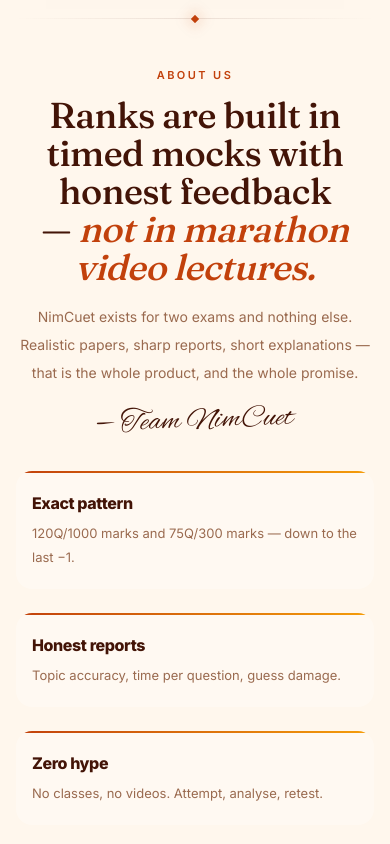
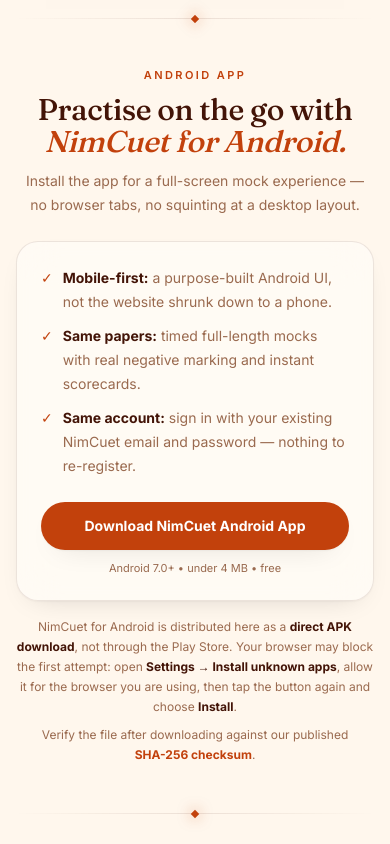
Before and after one commit to ABHAY-SG/NIMCET, a Next.js app: page / in a window 390 px wide. Shown: the part 4700-5544 px from the top of the page. Built offline with nearby package versions, Linux system fonts and the light colour scheme; no server answers.

Commit message:
feat: add NimCuet Android APK download

```diff
--- a/app/page.tsx
+++ b/app/page.tsx
@@ -4,6 +4,7 @@
 import Demo from "@/components/demo";
 import How from "@/components/how";
 import Pricing from "@/components/pricing";
+import DownloadApp from "@/components/download-app";
 import About from "@/components/about";
 import Faqs from "@/components/faqs";
 
@@ -43,6 +44,8 @@
       <Divider />
       <Pricing />
       <Divider />
+      <DownloadApp />
+      <Divider />
       <About />
       <Divider />
       <Faqs />
--- /dev/null
+++ b/components/download-app.tsx
@@ -0,0 +1,89 @@
+import Reveal from "@/components/reveal";
+
+// The signed release APK is committed under public/downloads and served straight
+// from this site — there is no Play Store listing, so the link points at the file
+// itself. Keeping the path in one place stops the button and the notes drifting.
+const APK_PATH = "/downloads/NimCuet.apk";
+const APK_SHA256_PATH = "/downloads/NimCuet.apk.sha256";
+
+const POINTS: Array<[string, string]> = [
+  ["Mobile-first", "a purpose-built Android UI, not the website shrunk down to a phone."],
+  ["Same papers", "timed full-length mocks with real negative marking and instant scorecards."],
+  ["Same account", "sign in with your existing NimCuet email and password — nothing to re-register."],
+];
+
+export default function DownloadApp() {
+  return (
+    <section id="download" className="mx-auto w-full scroll-mt-24 px-4 pb-12 sm:px-6 lg:px-8">
+      <Reveal className="text-center">
+        <p
+          className="text-[11px] font-semibold uppercase"
+          style={{ color: "var(--accent)", letterSpacing: "0.22em" }}
+        >
+          Android App
+        </p>
+        <h2 className="display mt-2.5 text-3xl sm:text-4xl">
+          Practise on the go with <em style={{ color: "var(--accent)" }}>NimCuet for Android.</em>
+        </h2>
+        <p className="mx-auto mt-3 max-w-xl text-sm leading-6" style={{ color: "var(--muted)" }}>
+          Install the app for a full-screen mock experience — no browser tabs, no
+          squinting at a desktop layout.
+        </p>
+      </Reveal>
+
+      <Reveal delay={0.08} className="mt-6">
+        <div className="premium-card mx-auto flex max-w-3xl flex-col gap-6 rounded-[22px] p-6 sm:p-8 md:flex-row md:items-center md:gap-8">
+          <ul className="flex-1 space-y-2.5 text-sm leading-6" style={{ color: "var(--muted)" }}>
+            {POINTS.map(([title, body]) => (
+              <li key={title} className="flex gap-2.5">
+                <span aria-hidden style={{ color: "var(--accent)" }}>
+                  ✓
+                </span>
+                <span>
+                  <span className="font-bold" style={{ color: "var(--text)" }}>
+                    {title}:
+                  </span>{" "}
+                  {body}
+                </span>
+              </li>
+            ))}
+          </ul>
+
+          <div className="flex flex-col items-center gap-2.5 md:w-64 md:shrink-0">
+            <a
+              href={APK_PATH}
+              download
+              className="cta-glow w-full rounded-full px-6 py-3.5 text-center text-sm font-bold"
+              style={{ background: "var(--btn-bg)", color: "var(--btn-text)", boxShadow: "var(--shadow-1)" }}
+            >
+              Download NimCuet Android App
+            </a>
+            <p className="text-center text-[11px] leading-4" style={{ color: "var(--muted)" }}>
+              Android 7.0+ • under 4 MB • free
+            </p>
+          </div>
+        </div>
+
+        <div className="mx-auto mt-4 max-w-2xl text-center text-xs leading-5" style={{ color: "var(--muted)" }}>
+          <p>
+            NimCuet for Android is distributed here as a{" "}
+            <span className="font-bold" style={{ color: "var(--text)" }}>
+              direct APK download
+            </span>
+            , not through the Play Store. Your browser may block the first attempt:
+            open <span className="font-bold" style={{ color: "var(--text)" }}>Settings → Install unknown apps</span>,
+            allow it for the browser you are using, then tap the button again and choose{" "}
+            <span className="font-bold" style={{ color: "var(--text)" }}>Install</span>.
+          </p>
+          <p className="mt-2">
+            Verify the file after downloading against our published{" "}
+            <a href={APK_SHA256_PATH} className="nlink nounder font-bold" style={{ color: "var(--accent)" }}>
+              SHA-256 checksum
+            </a>
+            .
+          </p>
+        </div>
+      </Reveal>
+    </section>
+  );
+}
```
Also changed, not shown: 2 other files (tests, documents, lock files or other folders).
